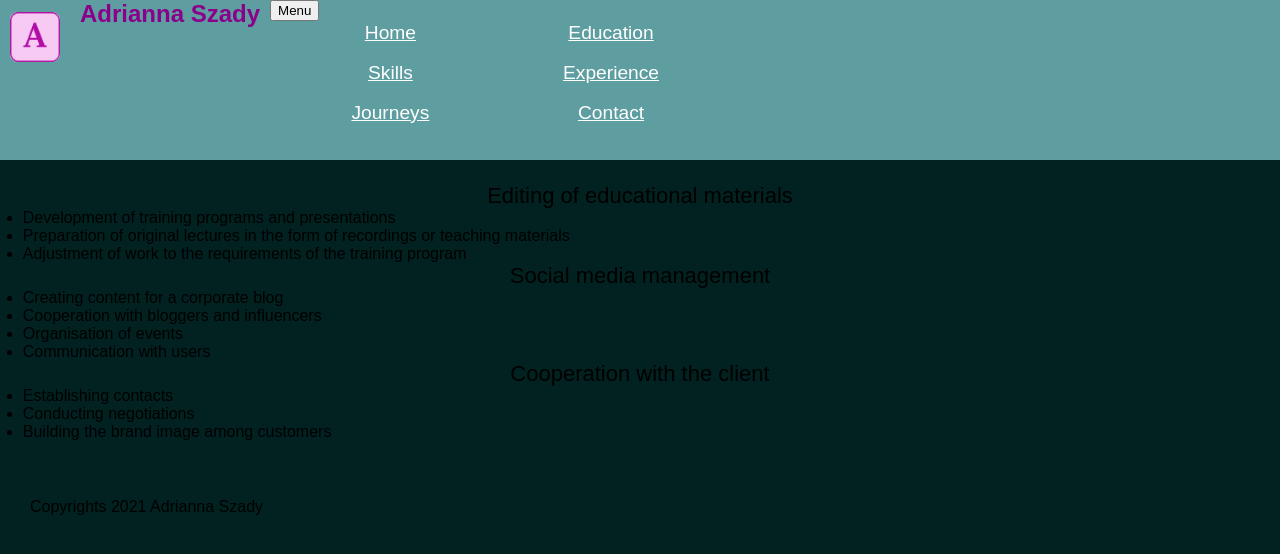
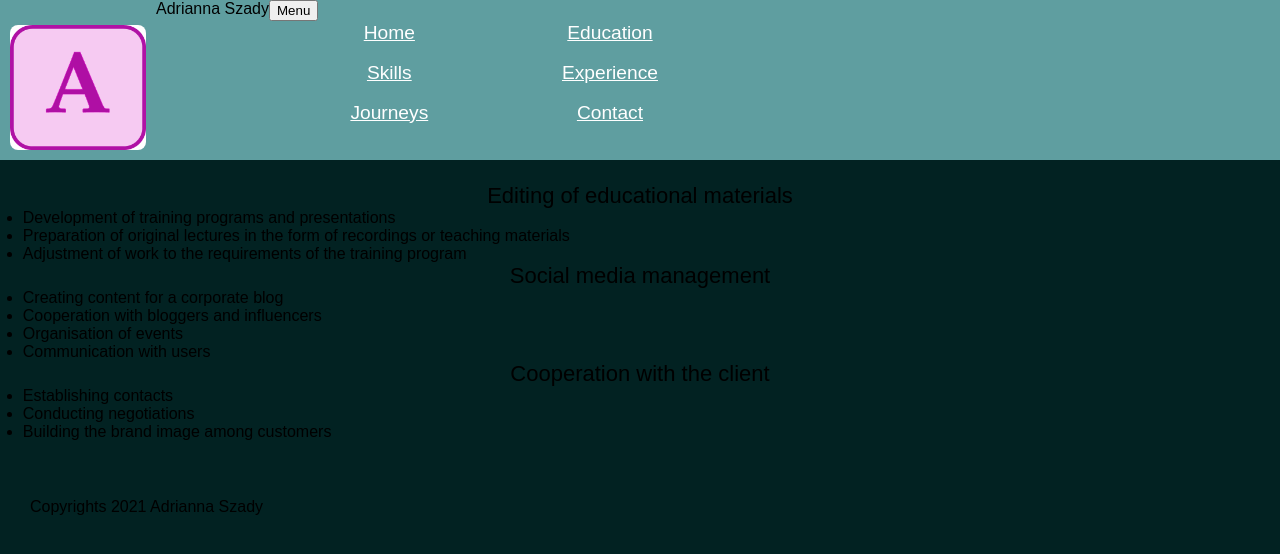
Before and after one commit to adriannaszady/adriannaszady, a plain HTML site: page skills.html in a window 1280 px wide. Drawn offline with Linux system fonts and the light colour scheme.

Commit message:
change logo

```diff
--- a/css/main.css
+++ b/css/main.css
@@ -64,18 +64,9 @@ header {
     width: 32%;
     align-items: center;
 }
-h1 {
-    padding:0 10px;
-    font-size: 1.5em;
-    color:darkmagenta;
-    font-weight: bold;
-    text-align: center;
-}
 img {
     padding: 10px;
-    margin-top: 2px;
-    width: 50px;
-    height:50px;
+    margin-top: 15px;
     border-radius: 18px;
 }
 #navbar {
```
Also changed, not shown: index.html (+1 -2 lines), img/logo2.png (added).
